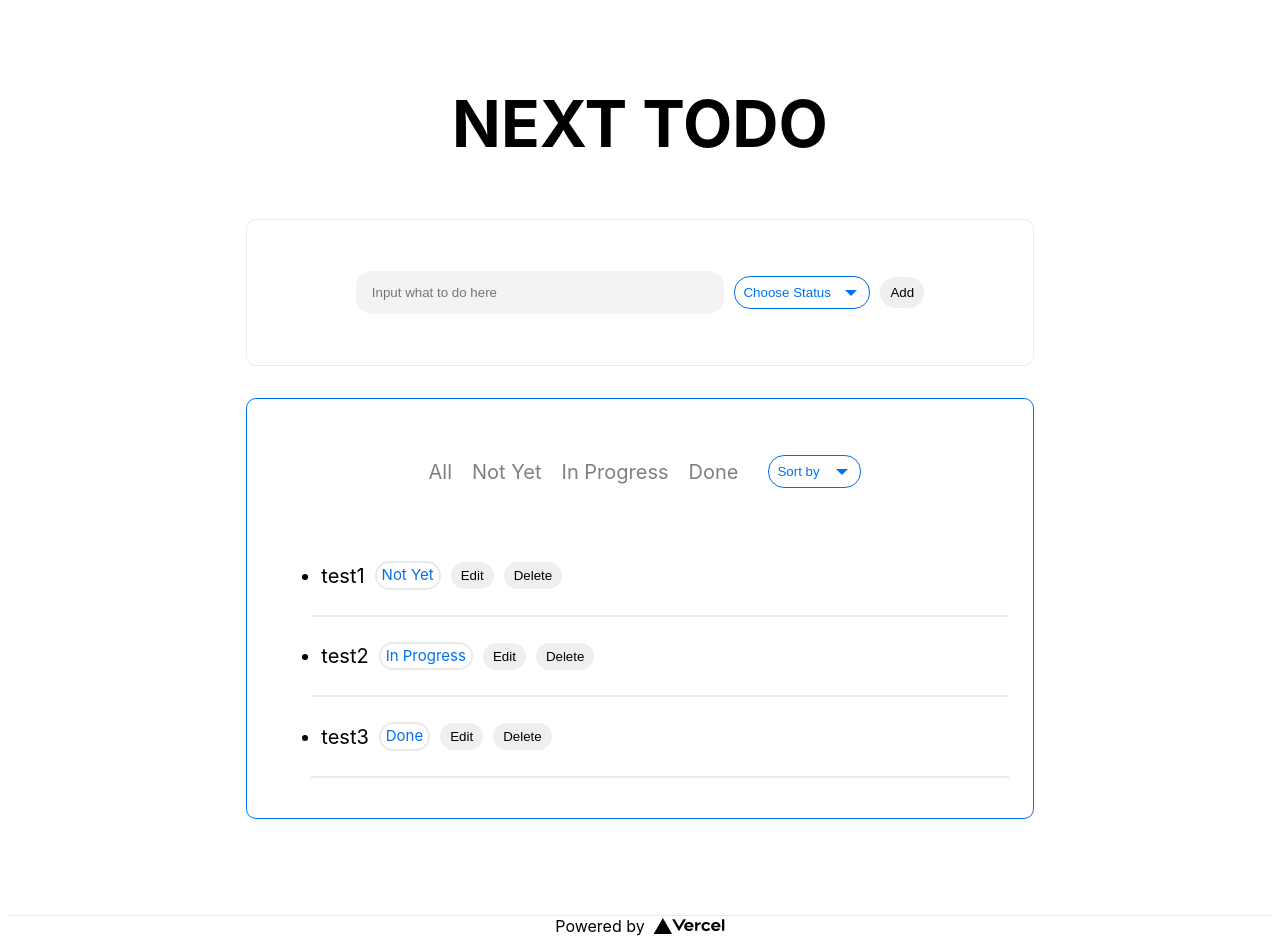
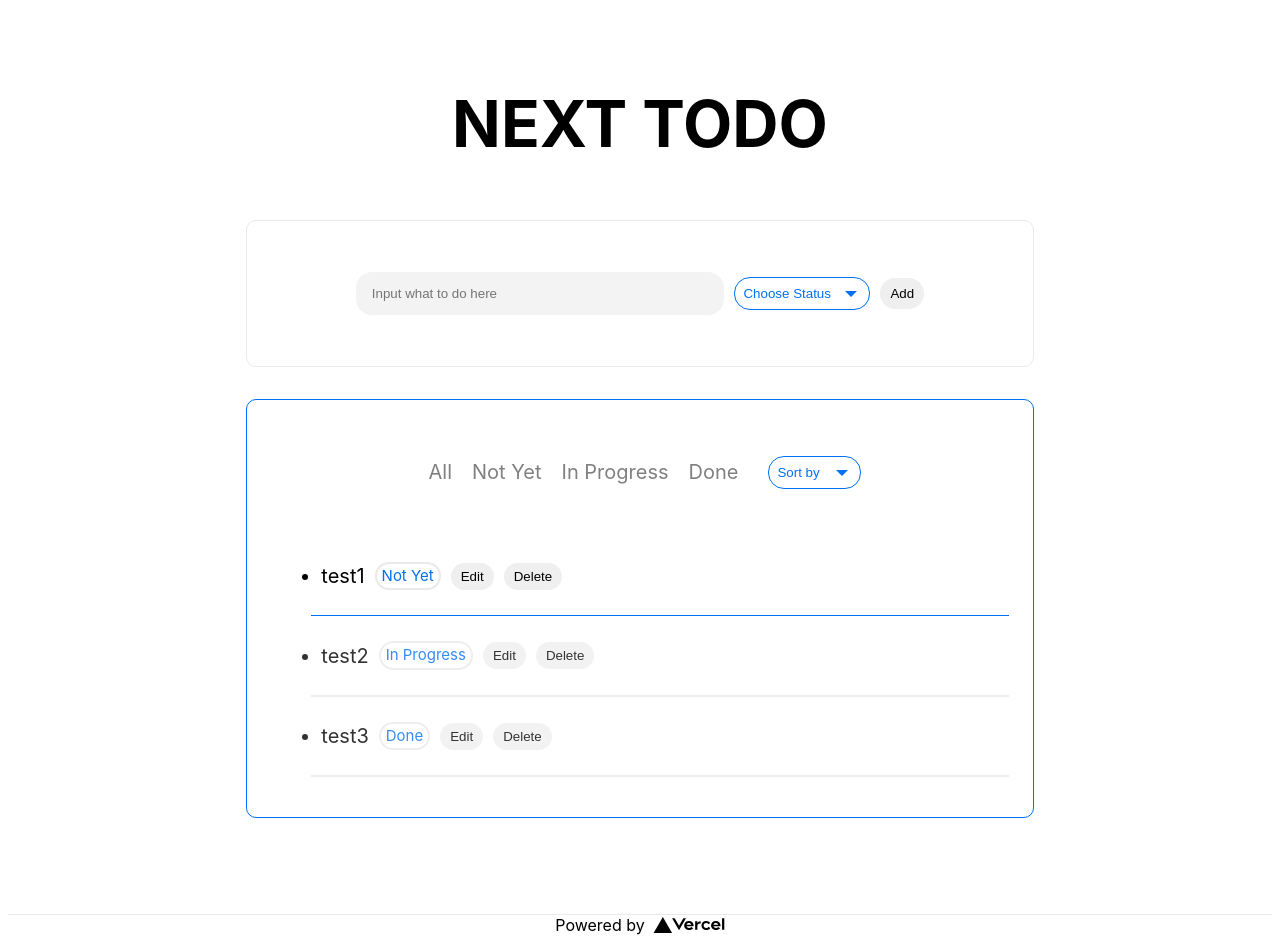
Before and after one commit to hirooutdoor/next-todo2, a Next.js app: page / in a window 1280 px wide. In both pictures the pointer is over the element 660 px from the left and 576 px from the top of the page. Built offline with nearby package versions, Linux system fonts and the light colour scheme.

Commit message:
style: add hover action for list

```diff
--- a/styles/Home.module.css
+++ b/styles/Home.module.css
@@ -121,7 +121,12 @@
   justify-content: flex-start;
   padding: 10px;
   border-bottom: 2px #eaeaea solid  ;
+  opacity: 80%;
+}
 
+.list_row:hover {
+  border-bottom: 1px #0070f3 solid;
+  opacity: 100%;
 }
 
 .todo_title {
```
